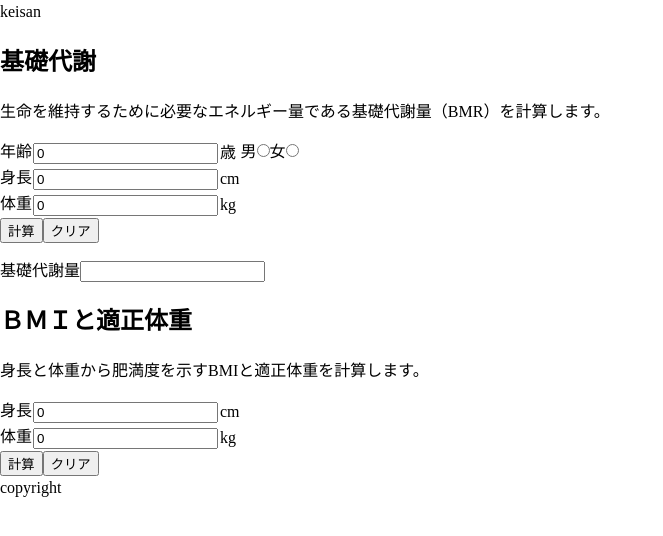
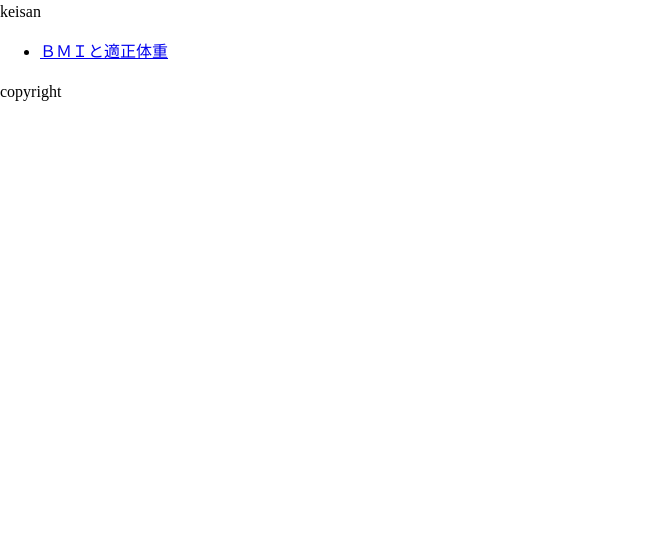
Before and after one commit to ryota-doi1102/keisan, a Next.js app: page / in a window 1280 px wide. Shown: the top 536 px of the page, without its empty margins (0-663 px from the left). Built offline with nearby package versions, Linux system fonts and the light colour scheme.

Commit message:
:lipstick: update header,footer and bmi page

```diff
--- /dev/null
+++ b/components/footer.tsx
@@ -0,0 +1,3 @@
+const Footer = () => <footer>copyright</footer>;
+
+export default Footer;
--- /dev/null
+++ b/components/header.tsx
@@ -0,0 +1,3 @@
+const Header = () => <header>keisan</header>;
+
+export default Header;
--- a/pages/_app.tsx
+++ b/pages/_app.tsx
@@ -1,7 +1,16 @@
 import 'sanitize.css';
 import type { AppProps } from 'next/app';
+import Header from 'components/header';
+import React from 'react';
+import Footer from 'components/footer';
 
 function MyApp({ Component, pageProps }: AppProps) {
-  return <Component {...pageProps} />;
+  return (
+    <>
+      <Header />
+      <Component {...pageProps} />
+      <Footer />
+    </>
+  );
 }
 export default MyApp;
--- a/pages/index.tsx
+++ b/pages/index.tsx
@@ -1,75 +1,15 @@
 import { NextPage } from 'next';
+import Link from 'next/link';
 
 const TopPage: NextPage = () => (
-  <>
-    <header>keisan</header>
-    <main>
-      <section>
-        <h2>基礎代謝</h2>
-        <p>生命を維持するために必要なエネルギー量である基礎代謝量（BMR）を計算します。</p>
-        <table>
-          <tbody>
-            <tr>
-              <label>年齢</label>
-              <td>
-                <input type="number" name="age" value="0"></input>
-              </td>
-              <td>歳</td>
-              <label>男</label>
-              <input type="radio" id="man" name="sex" value="man" />
-              <label>女</label>
-              <input type="radio" id="woman" name="sex" value="woman" />
-            </tr>
-            <tr>
-              <label>身長</label>
-              <td>
-                <input type="number" name="Height" value="0"></input>
-              </td>
-              <td>cm</td>
-            </tr>
-            <tr>
-              <label>体重</label>
-              <td>
-                <input type="number" name="weight" value="0"></input>
-              </td>
-              <td>kg</td>
-            </tr>
-          </tbody>
-        </table>
-        <button>計算</button>
-        <button>クリア</button>
-        <p>
-          基礎代謝量
-          <input type="text" name="result"></input>
-        </p>
-      </section>
-      <section>
-        <h2>ＢＭＩと適正体重</h2>
-        <p>身長と体重から肥満度を示すBMIと適正体重を計算します。</p>
-        <table>
-          <tbody>
-            <tr>
-              <label>身長</label>
-              <td>
-                <input type="number" name="Height" value="0"></input>
-              </td>
-              <td>cm</td>
-            </tr>
-            <tr>
-              <label>体重</label>
-              <td>
-                <input type="number" name="weight" value="0"></input>
-              </td>
-              <td>kg</td>
-            </tr>
-          </tbody>
-        </table>
-        <button>計算</button>
-        <button>クリア</button>
-      </section>
-    </main>
-    <footer>copyright</footer>
-  </>
+  <main>
+    <ul>
+      <li>
+        <Link href="/bmi">
+          <a>ＢＭＩと適正体重</a>
+        </Link>
+      </li>
+    </ul>
+  </main>
 );
-
 export default TopPage;
```
Also changed, not shown: pages/bmi.tsx (added, +63 -0 lines), utils/calculator.ts (added, +7 -0 lines).
